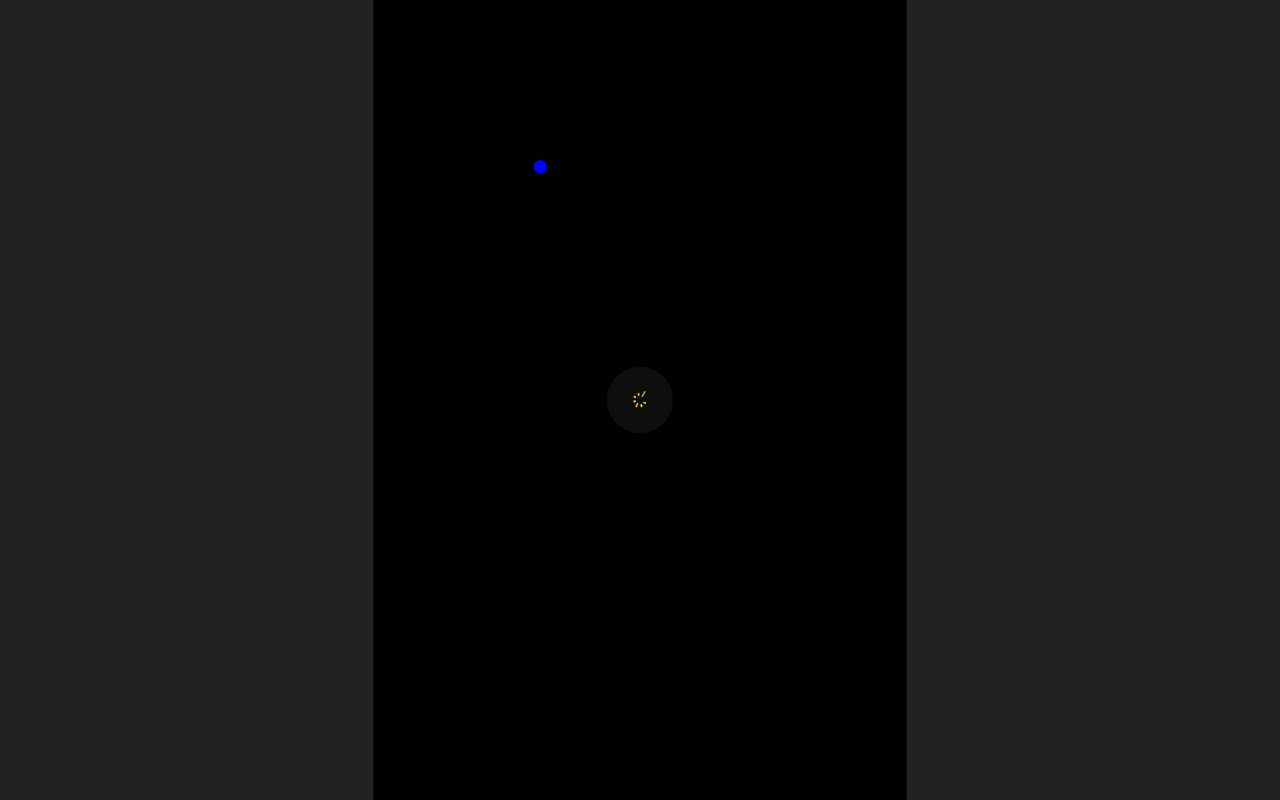
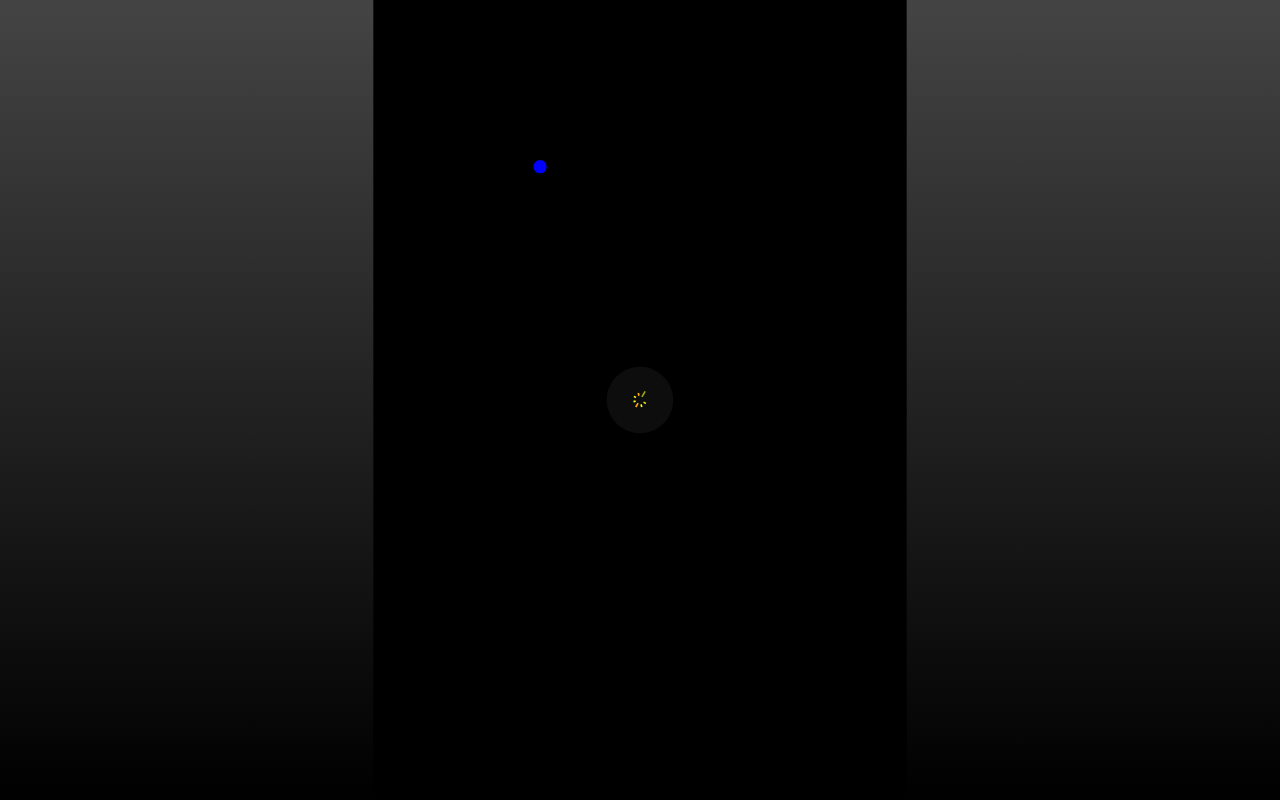
Before and after one commit to julienq/graviton, a plain HTML site: page index.html in a window 1280 px wide. Drawn offline with Linux system fonts and the light colour scheme.

Commit message:
A gradient, just because

```diff
--- a/index.html
+++ b/index.html
@@ -10,6 +10,10 @@
 
 body {
   background-color: #222;
+  background-image: -webkit-linear-gradient(top, #444, #000);
+  background-image:    -moz-linear-gradient(top, #444, #000);
+  background-image:      -o-linear-gradient(top, #444, #000);
+  background-image:         linear-gradient(to bottom, #444, #000);
 }
 
 .dragging {
```
